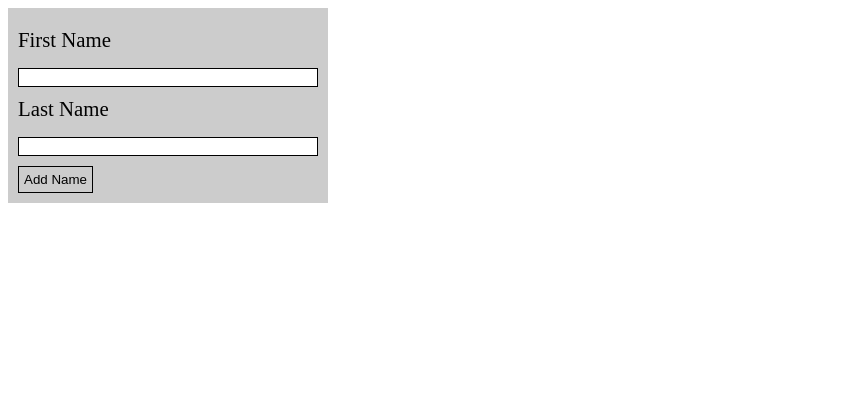
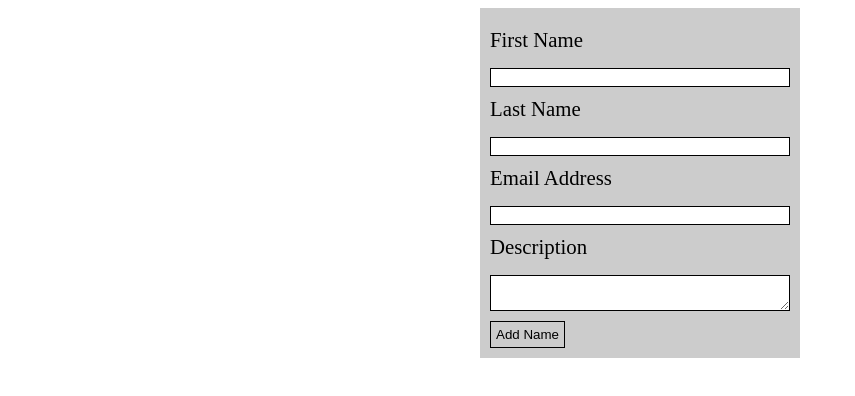
Before and after one commit to haeke/hooks-example, a React (Create React App) app: page /form in a window 1280 px wide. Shown: the top 396 px of the page, without its empty margins (0-855 px from the left). Built offline with nearby package versions, Linux system fonts and the light colour scheme.

Commit message:
added inputs for email and desciption, added validation for the description and email values to ensure they are not left blank

```diff
--- a/src/components/Form/Form.css
+++ b/src/components/Form/Form.css
@@ -1,6 +1,7 @@
 .formContainer {
   background: #cccccc;
   width: 300px;
+  margin: 0 auto;
   padding: 10px;
 }
 .redBorder {
--- a/src/components/Form/Form.js
+++ b/src/components/Form/Form.js
@@ -29,7 +29,7 @@ const Form = () => {
                 : { visibility: "hidden" }
             }
           >
-            * The First Name Field is Required
+            * {errors.firstName}
           </small>
           <input
             className={`formInput ${errors.firstName && "redBorder"}`}
@@ -50,13 +50,55 @@ const Form = () => {
                 : { visibility: "hidden" }
             }
           >
-            * The Last Name Field is Required
+            * {errors.lastName}
           </small>
           <input
             className={`formInput ${errors.lastName && "redBorder"}`}
             type="text"
             name="lastName"
             value={values.lastName || ""}
+            onChange={handleChange}
+          />
+        </div>
+        <div className="formWrapper">
+          <label htmlFor="Email Address" className="formLabel">
+            Email Address
+          </label>
+          <small
+            style={
+              errors.email
+                ? { visibility: "visible", color: "red" }
+                : { visibility: "hidden" }
+            }
+          >
+            * {errors.email}
+          </small>
+          <input
+            className={`formInput ${errors.email && "redBorder"}`}
+            type="email"
+            name="email"
+            value={values.email || ""}
+            onChange={handleChange}
+          />
+        </div>
+        <div className="formWrapper">
+          <label htmlFor="Email Address" className="formLabel">
+            Description
+          </label>
+          <small
+            style={
+              errors.description
+                ? { visibility: "visible", color: "red" }
+                : { visibility: "hidden" }
+            }
+          >
+            * {errors.description}
+          </small>
+          <textarea
+            className={`formInput ${errors.description && "redBorder"}`}
+            type="desciption"
+            name="description"
+            value={values.description || ""}
             onChange={handleChange}
           />
         </div>
--- a/src/utils/validate.js
+++ b/src/utils/validate.js
@@ -8,5 +8,13 @@ export const validate = values => {
     errors.lastName = "The Last Name Field is required.";
   }
 
+  if (!values.email) {
+    errors.email = "An Email is required.";
+  }
+
+  if (!values.description) {
+    errors.description = "A Description is required.";
+  }
+
   return errors;
 };
```
